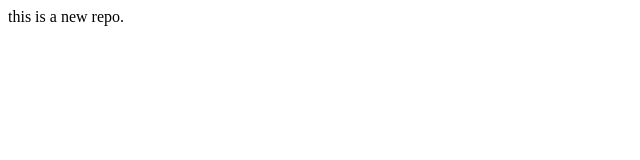
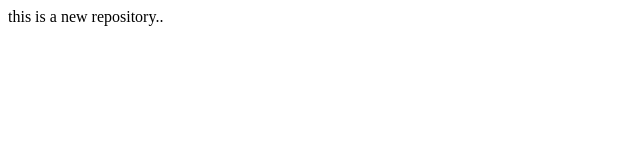
Before and after one commit to Chandana-Shewale/code-repo, a plain HTML site: page code-repo/index.html in a window 1280 px wide. Shown: the full height of the page, 0-640 px from the left. Drawn offline with Linux system fonts and the light colour scheme.

Commit message:
add initial files

```diff
--- a/code-repo/index.html
+++ b/code-repo/index.html
@@ -1 +1 @@
-<p>this is a new repo.</p>
+<p>this is a new repository..</p>
```
